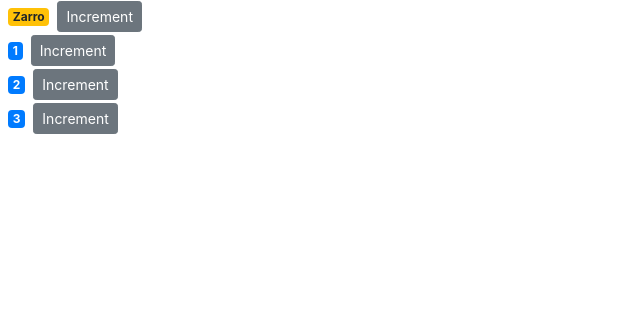
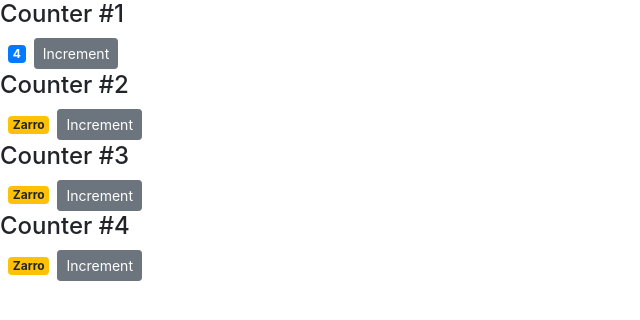
Before and after one commit to skylock/react-playground, a React (Create React App) app: page / in a window 1280 px wide. Shown: the top 320 px of the page, without its empty margins (0-640 px from the left). Built offline with nearby package versions, Linux system fonts and the light colour scheme.

Commit message:
pass data to children component

```diff
--- a/src/components/counter.jsx
+++ b/src/components/counter.jsx
@@ -7,9 +7,12 @@ class Counter extends Component {
 
   render() {
     const { value, selected } = this.props;
+    console.log("counter", this.props);
 
     return (
       <div>
+        {this.props.children}
+        <h4>Counter #{this.props.id}</h4>
         <span className={this.getBadgeClasses()}>{this.formatCount()}</span>
         <button
           onClick={this.handleIncrement}
--- a/src/components/counters.jsx
+++ b/src/components/counters.jsx
@@ -4,10 +4,10 @@ import Counter from "./counter";
 class Counters extends Component {
   state = {
     counters: [
-      { id: 1, value: 0 },
-      { id: 2, value: 1 },
-      { id: 3, value: 2 },
-      { id: 4, value: 3 },
+      { id: 1, value: 4 },
+      { id: 2, value: 0 },
+      { id: 3, value: 0 },
+      { id: 4, value: 0 },
     ],
   };
 
@@ -15,7 +15,12 @@ class Counters extends Component {
     return (
       <div>
         {this.state.counters.map((counter) => (
-          <Counter key={counter.id} value={counter.value} selected={true} />
+          <Counter
+            key={counter.id}
+            value={counter.value}
+            selected={true}
+            id={counter.id}
+          ></Counter>
         ))}
       </div>
     );
```
